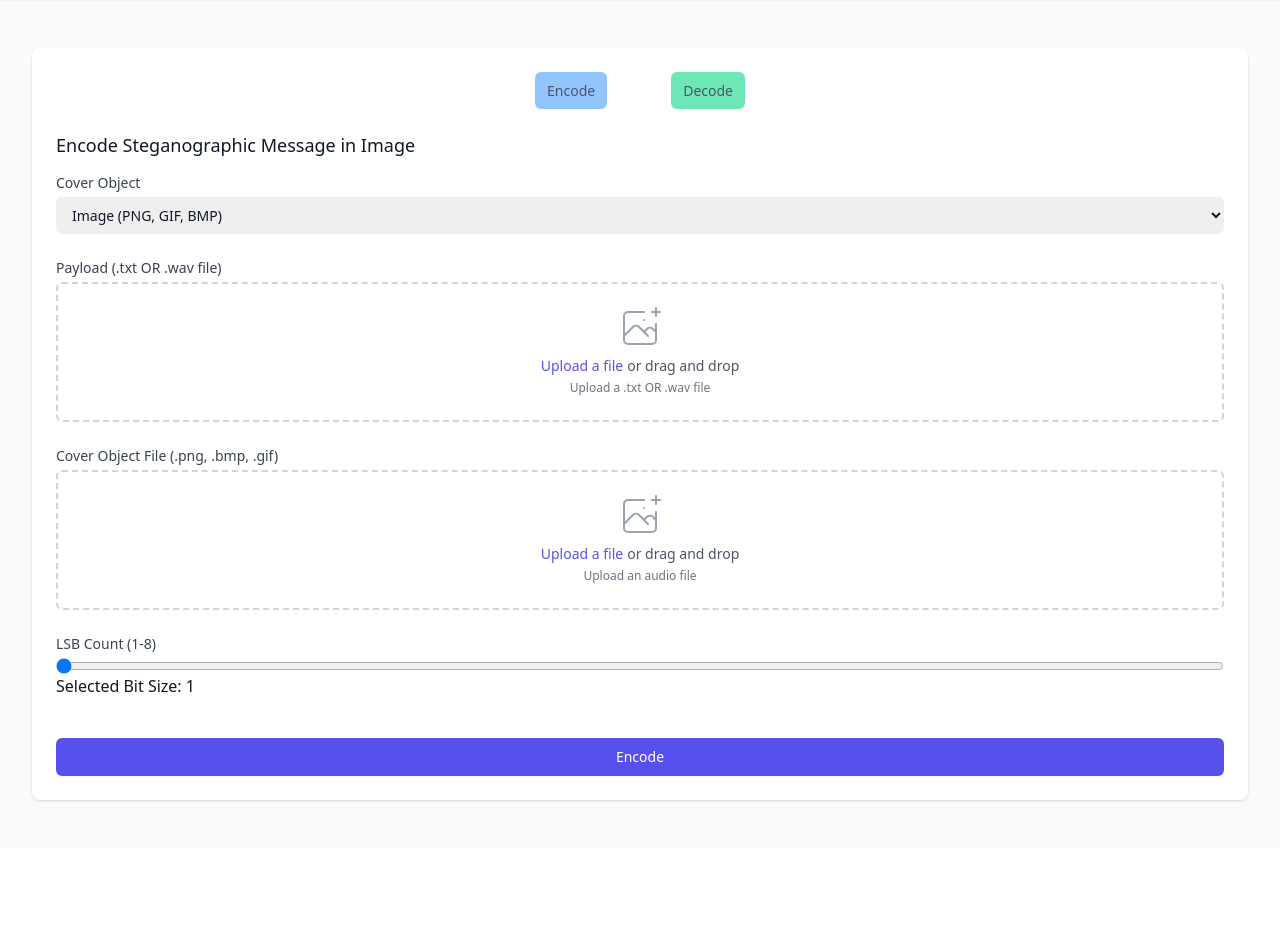
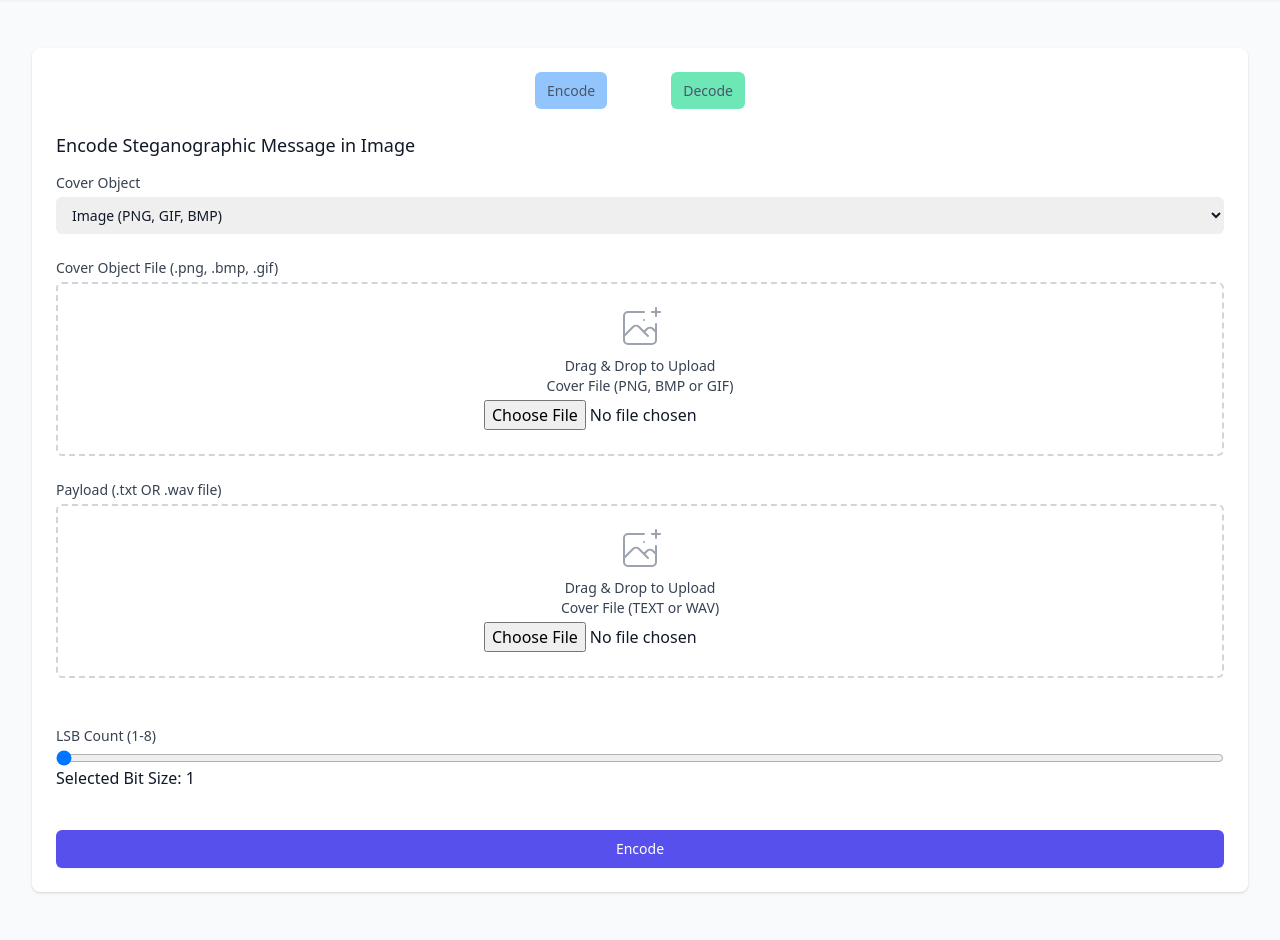
Before and after one commit to firdauz-bk/stenograph, a Flask app: page /image in a window 1280 px wide. Shown: the part 64-1004 px from the top of the page. Before the commit the page ends 866 px from the top, so only its background shows below. Run offline with Flask 3, Linux system fonts and the light colour scheme.

Commit message:
small updates

```diff
--- a/app.py
+++ b/app.py
@@ -12,6 +12,7 @@ app = Flask(__name__)
 app.config['SECRET_KEY'] = 'ILOVEINF2005!'  # Set a secret key for flashing messages
 app.config['UPLOAD_FOLDER'] = 'uploads'
 app.config['OUTPUT_FOLDER'] = 'encoded_files'
+app.config['FRAME_FOLDER'] = 'frames'
 
 # Ensure the upload and output folders exist
 os.makedirs(app.config['UPLOAD_FOLDER'], exist_ok=True)
@@ -78,8 +79,9 @@ def encode_audio_route():
                     memory_file,
                     mimetype='application/zip',
                     as_attachment=True,
-                    attachment_filename='encoded_files.zip'
+                    attachment_filename='encoded_files.zip',
                 )
+
 
             else:
                 flash('Unsupported payload file type')
@@ -172,7 +174,7 @@ def encode_video_route():
             encode_video(
                 video_file=video_path,
                 data_file=payload_path,
-                frame_number=1,
+                frame_number=frame_number,
                 lsb_bits=lsb_bits,
                 output_video=output_video_path,
                 frames_folder=FRAMES_DIR
@@ -194,6 +196,7 @@ def encode_video_route():
             session.pop('total_frames', None)
             session.pop('fps', None)
             session.pop('video_uploaded', None)
+
     else:
         flash('Invalid payload file type. Please upload a .txt file.', 'error')
         return redirect(url_for('video'))
@@ -256,8 +259,6 @@ def decode_text_post():
 
         stego_file = request.files['decode_payload_text']
 
-
-
         if stego_file.filename == '':
             flash('No selected file', 'error')
             return redirect(request.url)
@@ -280,7 +281,7 @@ def decode_text_post():
 
                 elif file_extension in ['.mp4', '.avi']:
                     bit_size = int(request.form.get('bit_size', 1))
-                    frame_number = 1
+                    frame_number = int(request.form.get('frame_number', 1))
 
                     decoded_message = decode_video(
                         video_file=file_path,
--- a/steno/video_steno.py
+++ b/steno/video_steno.py
@@ -153,12 +153,11 @@ def lsb_decode(frame_number, lsb_bits, frames_folder=FRAMES_DIR):
     return decoded_message
 
 def decode_video(video_file, frame_number, lsb_bits, frames_folder=FRAMES_DIR):
+
     clear_output_directory(frames_folder)
-
-    # Extract frames
     extract_frames(video_file, frames_folder)
-
-    # Decode the message
+    cap = cv2.VideoCapture(video_file)
+    cap.release()
     decoded_data = lsb_decode(frame_number, lsb_bits, frames_folder)
 
     # Clean up and return
--- a/templates/encode_image.html
+++ b/templates/encode_image.html
@@ -63,43 +63,32 @@
                                 <option value="video">Video (MP4, AVI)</option>
                             </select>
                         </div>
+                        <div>
+                            <label for="cover_image" class="block text-sm font-medium text-gray-700">Cover Object File (.png, .bmp, .gif)</label>
+                            <div class="mt-1 flex justify-center px-6 pt-5 pb-6 border-2 border-gray-300 border-dashed rounded-md">
+                                    <div class="space-y-1 text-center">
+                                        <svg class="mx-auto h-12 w-12 text-gray-400" stroke="currentColor" fill="none" viewBox="0 0 48 48" aria-hidden="true">
+                                            <path d="M28 8H12a4 4 0 00-4 4v20m32-12v8m0 0v8a4 4 0 01-4 4H12a4 4 0 01-4-4v-4m32-4l-3.172-3.172a4 4 0 00-5.656 0L28 28M8 32l9.172-9.172a4 4 0 015.656 0L28 28m0 0l4 4m4-24h8m-4-4v8m-12 4h.02" stroke-width="2" stroke-linecap="round" stroke-linejoin="round" />
+                                        </svg>
+                                        <label for="cover_image" class="block text-sm font-medium text-gray-700">Drag & Drop to Upload<br> Cover File (PNG, BMP or GIF)</label>
+                                        <input type="file" id="cover_image" name="cover_image" accept=".mp4,.avi" class="mt-1 block w-full" required>
+                                    </div>
+                            </div>
+                        </div>
 
                         <div>
                             <label for="payload_image" class="block text-sm font-medium text-gray-700">Payload (.txt OR .wav file)</label>
                             <div class="mt-1 flex justify-center px-6 pt-5 pb-6 border-2 border-gray-300 border-dashed rounded-md">
-                                <div class="space-y-1 text-center">
-                                    <svg class="mx-auto h-12 w-12 text-gray-400" stroke="currentColor" fill="none" viewBox="0 0 48 48" aria-hidden="true">
-                                        <path d="M28 8H12a4 4 0 00-4 4v20m32-12v8m0 0v8a4 4 0 01-4 4H12a4 4 0 01-4-4v-4m32-4l-3.172-3.172a4 4 0 00-5.656 0L28 28M8 32l9.172-9.172a4 4 0 015.656 0L28 28m0 0l4 4m4-24h8m-4-4v8m-12 4h.02" stroke-width="2" stroke-linecap="round" stroke-linejoin="round" />
-                                    </svg>
-                                    <div class="flex text-sm text-gray-600">
-                                        <label for="payload_image" class="relative cursor-pointer bg-white rounded-md font-medium text-hf-blue hover:text-hf-blue focus-within:outline-none focus-within:ring-2 focus-within:ring-offset-2 focus-within:ring-hf-blue">
-                                            <span>Upload a file</span>
-                                            <input id="payload_image" name="payload_image" type="file" accept=".txt,.wav" class="sr-only">
-                                        </label>
-                                        <p class="pl-1">or drag and drop</p>
+                                    <div class="space-y-1 text-center">
+                                        <svg class="mx-auto h-12 w-12 text-gray-400" stroke="currentColor" fill="none" viewBox="0 0 48 48" aria-hidden="true">
+                                            <path d="M28 8H12a4 4 0 00-4 4v20m32-12v8m0 0v8a4 4 0 01-4 4H12a4 4 0 01-4-4v-4m32-4l-3.172-3.172a4 4 0 00-5.656 0L28 28M8 32l9.172-9.172a4 4 0 015.656 0L28 28m0 0l4 4m4-24h8m-4-4v8m-12 4h.02" stroke-width="2" stroke-linecap="round" stroke-linejoin="round" />
+                                        </svg>
+                                        <label for="payload_image" class="block text-sm font-medium text-gray-700">Drag & Drop to Upload<br> Cover File (TEXT or WAV)</label>
+                                        <input type="file" id="payload_image" name="payload_image" accept=".mp4,.avi" class="mt-1 block w-full" required>
                                     </div>
-                                    <p class="text-xs text-gray-500">Upload a .txt OR .wav file</p>
-                                </div>
                             </div>
                             <br>
-                        <div>
-                            <label for="cover_image" class="block text-sm font-medium text-gray-700">Cover Object File (.png, .bmp, .gif)</label>
-                            <div class="mt-1 flex justify-center px-6 pt-5 pb-6 border-2 border-gray-300 border-dashed rounded-md">
-                                <div class="space-y-1 text-center">
-                                    <svg class="mx-auto h-12 w-12 text-gray-400" stroke="currentColor" fill="none" viewBox="0 0 48 48" aria-hidden="true">
-                                        <path d="M28 8H12a4 4 0 00-4 4v20m32-12v8m0 0v8a4 4 0 01-4 4H12a4 4 0 01-4-4v-4m32-4l-3.172-3.172a4 4 0 00-5.656 0L28 28M8 32l9.172-9.172a4 4 0 015.656 0L28 28m0 0l4 4m4-24h8m-4-4v8m-12 4h.02" stroke-width="2" stroke-linecap="round" stroke-linejoin="round" />
-                                    </svg>
-                                    <div class="flex text-sm text-gray-600">
-                                        <label for="cover_image" class="relative cursor-pointer bg-white rounded-md font-medium text-hf-blue hover:text-hf-blue focus-within:outline-none focus-within:ring-2 focus-within:ring-offset-2 focus-within:ring-hf-blue">
-                                            <span>Upload a file</span>
-                                            <input id="cover_image" name="cover_image" type="file" accept=".mp3,.wav" class="sr-only">
-                                        </label>
-                                        <p class="pl-1">or drag and drop</p>
-                                    </div>
-                                    <p class="text-xs text-gray-500">Upload an audio file</p>
-                                </div>
-                            </div>
-                        </div>
+
                         <br>
                             <!-- Bit Size Input -->
                             <div class="mb-4">
@@ -128,6 +117,17 @@
             video: "{{ url_for('video') }}"
         };
 
+        console.log('Page loaded');
+        document.addEventListener('DOMContentLoaded', (event) => {
+            console.log('DOM fully loaded');
+                // This will help ensure that setupVideoEncoding is called
+            if (typeof setupVideoEncoding === 'function') {
+                    setupVideoEncoding();
+                } else {
+                    console.error('setupVideoEncoding function not found');
+                }
+            });
+
         // Bit Size Display
         const bitSizeInput = document.getElementById('bit_size');
         const bitSizeDisplay = document.getElementById('bitSizeDisplay');
--- a/uploads/payload.txt
+++ /dev/null
@@ -1 +0,0 @@
-firdauz latest
```
Also changed, not shown: templates/decode_text.html (+28 -5 lines), templates/encode_audio.html (+14 -28 lines), templates/encode_video.html (+19 -8 lines), encoded_files/encoded_cat.png (deleted), uploads/cat.png (deleted), 1 other file.
